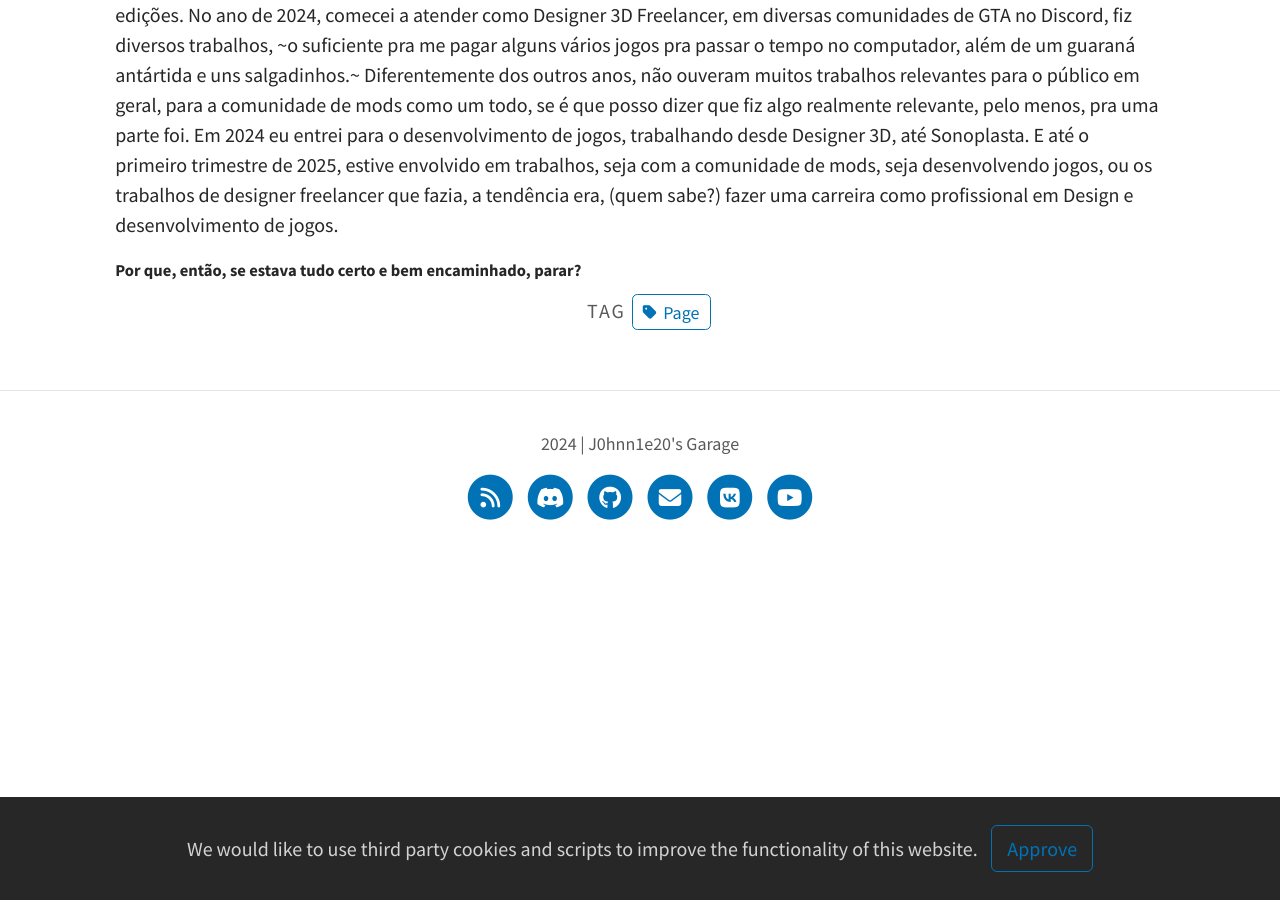
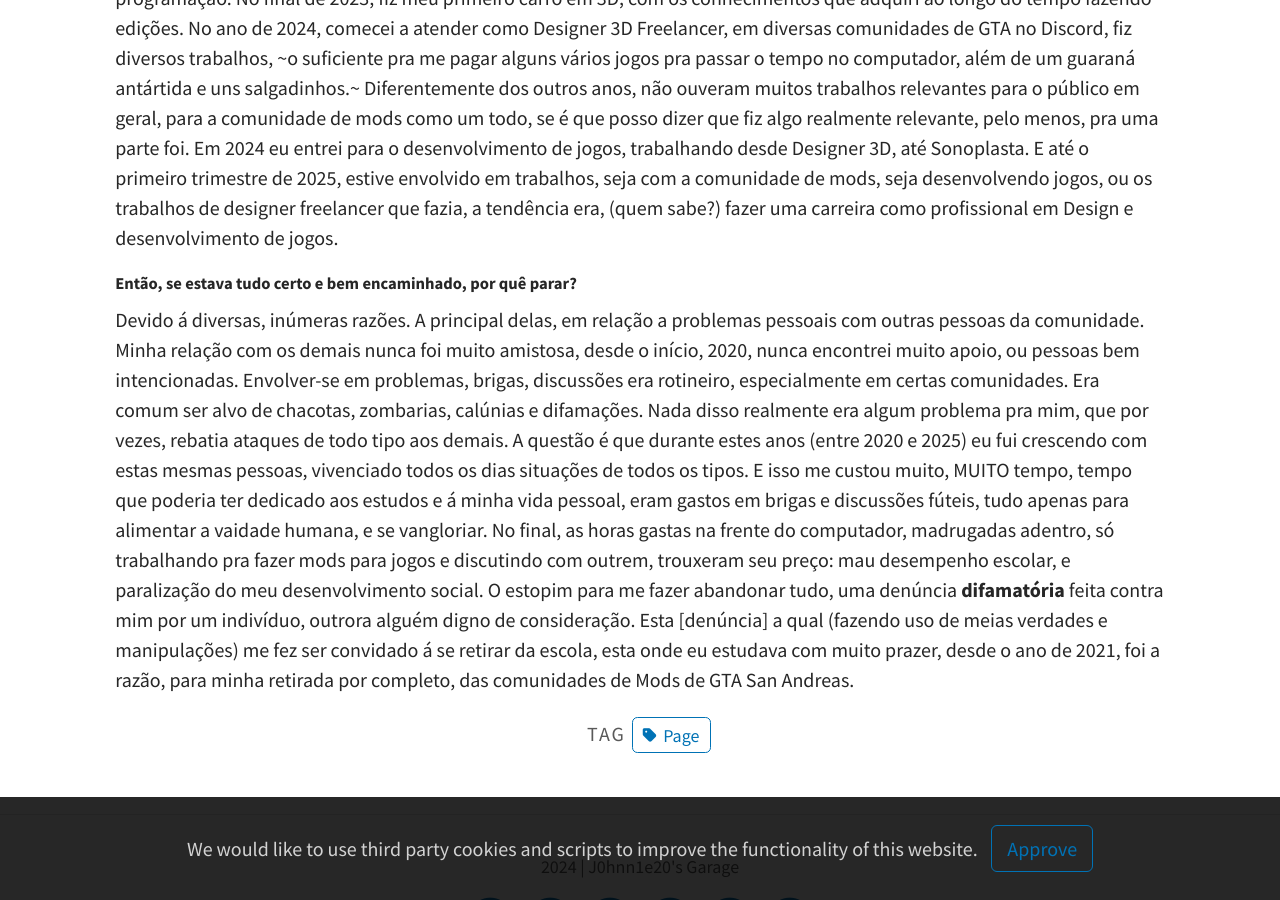
Before and after one commit to j0hnn1e20/j0hnn1e20.github.io, a Jekyll site: the page built from pages/about.md, in a window 1280 px wide and 900 px high, scrolled down 725 px. Built offline with Jekyll 4.4.1, drawn with Linux system fonts in a browser that asks for light colours; a script that is not in the unit is left out.

Commit message:
Update about.md

```diff
--- a/pages/about.md
+++ b/pages/about.md
@@ -8,11 +8,14 @@ hide: true
 excluded: true
 ---
 
-### Johnnie's Garage
+## Johnnie's Garage
 
 ##### Quem sou eu?
 
 Meu nome é Jonatas, fazia mods para GTA San Andreas até março de 2025. Comecei na comunidade de mods de GTA por volta de 2020, até então fazendo trabalhos simples como texturas, conversão de modelos e edições de veículos. Por volta de 2022, comecei a fazer modelos 3D, algumas armas para o jogo, nesta época, fui participante ativo de comunidades como a MixMods. Foi um ano em que iniciei a fazer scripts para GTA San Andreas, também tentei me aprimorar em diversas áreas, todas parte do processo de desenvolvimento e modificação de jogos. Em 2023 me voltei para comunidades menores (hoje todas inexistentes) onde fiquei reconhecido por fazer edições em veículos criados por outros modeladores para GTA SA. Já tentei criar algumas comunidades, poucas com certo sucesso, todas dentro da plataforma Discord. Publiquei meu primeiro script cleo para GTA SA, alcançando uma pequena relevância na área, mas muito importante pro meu desenvolvimento em habilidades de programação. No final de 2023, fiz meu primeiro carro em 3D, com os conhecimentos que adquiri ao longo do tempo fazendo edições. No ano de 2024, comecei a atender como Designer 3D Freelancer, em diversas comunidades de GTA no Discord, fiz diversos trabalhos, ~o suficiente pra me pagar alguns vários jogos pra passar o tempo no computador, além de um guaraná antártida e uns salgadinhos.~
 Diferentemente dos outros anos, não ouveram muitos trabalhos relevantes para o público em geral, para a comunidade de mods como um todo, se é que posso dizer que fiz algo realmente relevante, pelo menos, pra uma parte foi. Em 2024 eu entrei para o desenvolvimento de jogos, trabalhando desde Designer 3D, até Sonoplasta. E até o primeiro trimestre de 2025, estive envolvido em trabalhos, seja com a comunidade de mods, seja desenvolvendo jogos, ou os trabalhos de designer freelancer que fazia, a tendência era, (quem sabe?) fazer uma carreira como profissional em Design e desenvolvimento de jogos.
 
-##### Por que, então, se estava tudo certo e bem encaminhado, parar?
+##### Então, se estava tudo certo e bem encaminhado, por quê parar?
+
+Devido á diversas, inúmeras razões. A principal delas, em relação a problemas pessoais com outras pessoas da comunidade. Minha relação com os demais nunca foi muito amistosa, desde o início, 2020, nunca encontrei muito apoio, ou pessoas bem intencionadas. Envolver-se em problemas, brigas, discussões era rotineiro, especialmente em certas comunidades. Era comum ser alvo de chacotas, zombarias, calúnias e difamações. Nada disso realmente era algum problema pra mim, que por vezes, rebatia ataques de todo tipo aos demais. A questão é que durante estes anos (entre 2020 e 2025) eu fui crescendo com estas mesmas pessoas, vivenciado todos os dias situações de todos os tipos. E isso me custou muito, MUITO tempo, tempo que poderia ter dedicado aos estudos e á minha vida pessoal, eram gastos em brigas e discussões fúteis, tudo apenas para alimentar a vaidade humana, e se vangloriar. No final, as horas gastas na frente do computador, madrugadas adentro, só trabalhando pra fazer mods para jogos e discutindo com outrem, trouxeram seu preço: mau desempenho escolar, e paralização do meu desenvolvimento social.
+O estopim para me fazer abandonar tudo, uma denúncia **difamatória** feita contra mim por um indivíduo, outrora alguém digno de consideração. Esta [denúncia] a qual (fazendo uso de meias verdades e manipulações) me fez ser convidado á se retirar da escola, esta onde eu estudava com muito prazer, desde o ano de 2021, foi a razão, para minha retirada por completo, das comunidades de Mods de GTA San Andreas.
```
